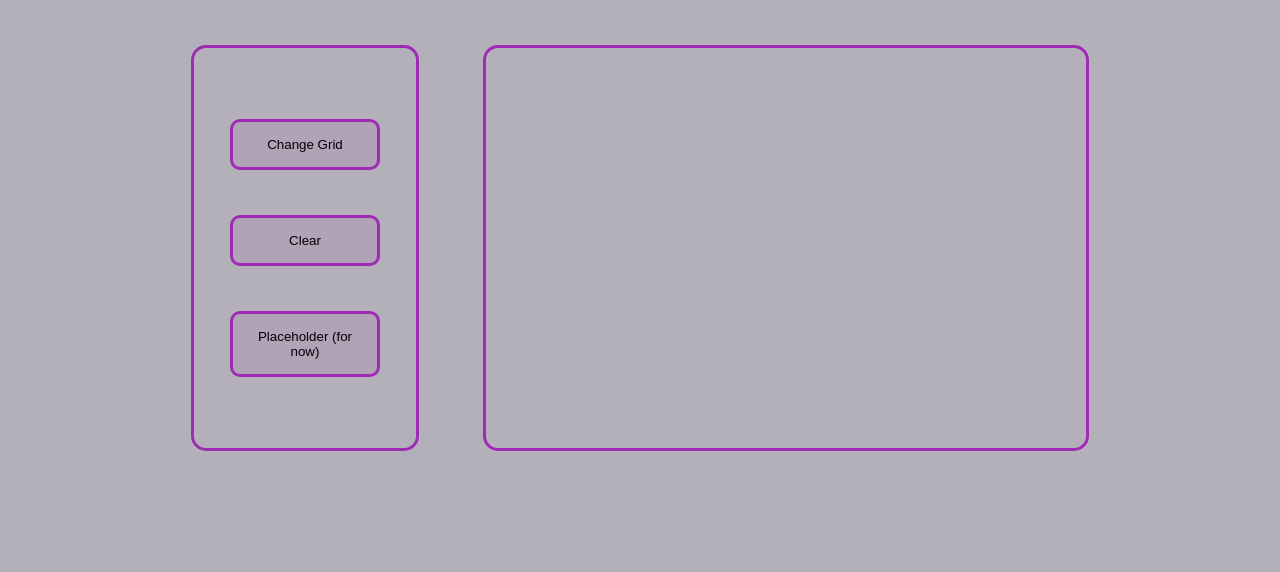
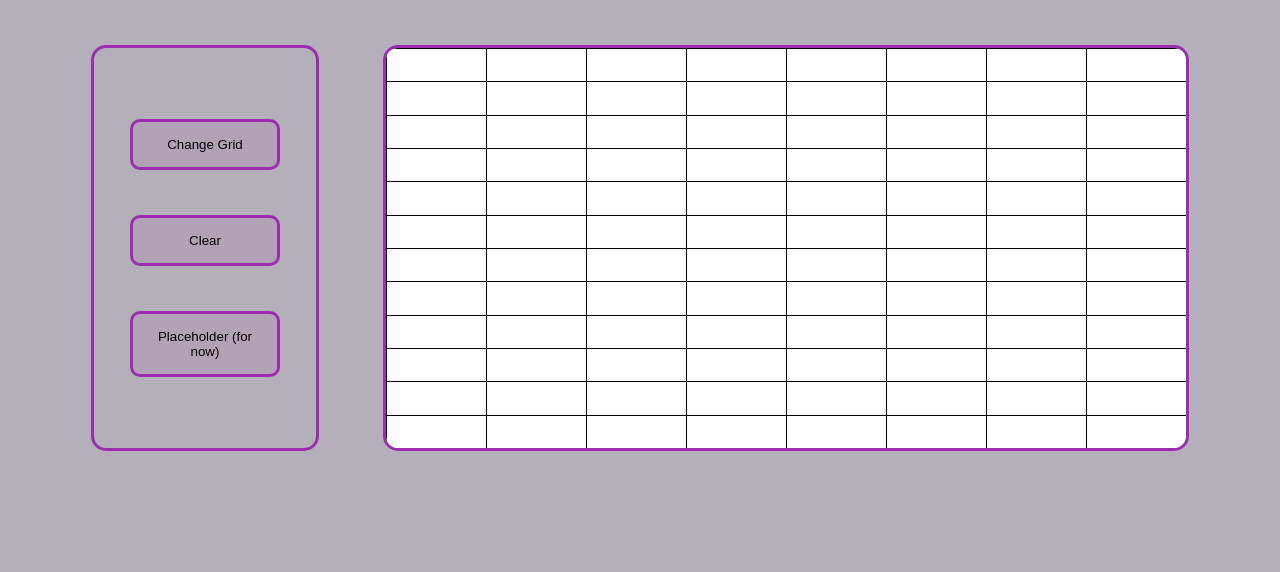
Before and after one commit to Jevinus/etch-a-sketch, a plain HTML site: page index.html in a window 1280 px wide. Shown: the part 228-800 px from the top of the page. Drawn offline with Linux system fonts and the light colour scheme; a web font is replaced by a local one.

Commit message:
Added reset button

```diff
--- a/index.html
+++ b/index.html
@@ -19,13 +19,108 @@
   <div class="flex">
 
     <div id="grid_container">
-
+      <div class="grid"></div>
+      <div class="grid"></div>
+      <div class="grid"></div>
+      <div class="grid"></div>
+      <div class="grid"></div>
+      <div class="grid"></div>
+      <div class="grid"></div>
+      <div class="grid"></div>
+      <div class="grid"></div>
+      <div class="grid"></div>
+      <div class="grid"></div>
+      <div class="grid"></div>
+      <div class="grid"></div>
+      <div class="grid"></div>
+      <div class="grid"></div>
+      <div class="grid"></div>
+      <div class="grid"></div>
+      <div class="grid"></div>
+      <div class="grid"></div>
+      <div class="grid"></div>
+      <div class="grid"></div>
+      <div class="grid"></div>
+      <div class="grid"></div>
+      <div class="grid"></div>
+      <div class="grid"></div>
+      <div class="grid"></div>
+      <div class="grid"></div>
+      <div class="grid"></div>
+      <div class="grid"></div>
+      <div class="grid"></div>
+      <div class="grid"></div>
+      <div class="grid"></div>
+      <div class="grid"></div>
+      <div class="grid"></div>
+      <div class="grid"></div>
+      <div class="grid"></div>
+      <div class="grid"></div>
+      <div class="grid"></div>
+      <div class="grid"></div>
+      <div class="grid"></div>
+      <div class="grid"></div>
+      <div class="grid"></div>
+      <div class="grid"></div>
+      <div class="grid"></div>
+      <div class="grid"></div>
+      <div class="grid"></div>
+      <div class="grid"></div>
+      <div class="grid"></div>
+      <div class="grid"></div>
+      <div class="grid"></div>
+      <div class="grid"></div>
+      <div class="grid"></div>
+      <div class="grid"></div>
+      <div class="grid"></div>
+      <div class="grid"></div>
+      <div class="grid"></div>
+      <div class="grid"></div>
+      <div class="grid"></div>
+      <div class="grid"></div>
+      <div class="grid"></div>
+      <div class="grid"></div>
+      <div class="grid"></div>
+      <div class="grid"></div>
+      <div class="grid"></div>
+      <div class="grid"></div>
+      <div class="grid"></div>
+      <div class="grid"></div>
+      <div class="grid"></div>
+      <div class="grid"></div>
+      <div class="grid"></div>
+      <div class="grid"></div>
+      <div class="grid"></div>
+      <div class="grid"></div>
+      <div class="grid"></div>
+      <div class="grid"></div>
+      <div class="grid"></div>
+      <div class="grid"></div>
+      <div class="grid"></div>
+      <div class="grid"></div>
+      <div class="grid"></div>
+      <div class="grid"></div>
+      <div class="grid"></div>
+      <div class="grid"></div>
+      <div class="grid"></div>
+      <div class="grid"></div>
+      <div class="grid"></div>
+      <div class="grid"></div>
+      <div class="grid"></div>
+      <div class="grid"></div>
+      <div class="grid"></div>
+      <div class="grid"></div>
+      <div class="grid"></div>
+      <div class="grid"></div>
+      <div class="grid"></div>
+      <div class="grid"></div>
+      <div class="grid"></div>
     </div>
 
   <div class="button_div">
     <button id="button" class="grid_selector">Change Grid</button>
 
-    <button id="button" class="clear">Clear</button>
+    <button id="button" class="grid_selector">Clear</button>
 
     <button id="button">Placeholder (for now)</button>
   </div>
--- a/script.js
+++ b/script.js
@@ -3,7 +3,7 @@
 // Create a button allowing for the change of grid color using RGB
 // Add an onclick for the grid divs that changes individual its color
 
-// Dynamic grid function allowing for
+// Dynamic grid function
 function grid() {
   let container = document.getElementById('grid_container');
   let gridInput = prompt("Enter grid size:");
@@ -11,18 +11,16 @@ function grid() {
   for (let i = 0; i <= gridInput; i++) {
     let grid = document.createElement('div');
     grid.className = 'grid';
-    grid.style.backgroundColor = 'white';
-    grid.style.border = '1px solid black';
-    grid.style.overflow = 'hidden';
     container.appendChild(grid);
   }
 
   container.appendChild(grid_container);
 }
 
-// Button to change grid size
+// Grid size button
 let gridButton = document.getElementsByClassName('grid_selector')[0];
 gridButton.addEventListener('click', grid)
+
 // RGB value generator for grid cells
 function gridRGB() {
   const x = Math.floor(Math.random() * 256);
@@ -30,5 +28,17 @@ function gridRGB() {
   const z = Math.floor(Math.random() * 256);
   let RGBcolor = "rgb(" + x + ',' + y + ',' + z + ")"
   console.log(RGBcolor)
+}
 
-}
+// Reset grid
+let clearButton = document.getElementsByClassName('grid_selector')[1];
+clearButton.addEventListener('click', function() {
+  gridInput = 0;
+  let container = document.getElementById('grid_container');
+  container.innerHTML = '';
+});
+
+let gridCells = document.getElementsByClassName('grid')
+gridCells.addEventListener('click', function() {
+  gridCells.style.backgroundcolor = gridRGB();
+});
--- a/styles.css
+++ b/styles.css
@@ -18,7 +18,7 @@ body {
 
 
 .header {
-  width: 800px;
+  width: 1000px;
   padding: 48px;
   margin-top: 86px;
   border: 3px solid rgb(158, 44, 179);
@@ -32,7 +32,7 @@ body {
 #grid_container {
   margin-top: 48px;
   margin-left: 0px;
-  width: 600px;
+  width: 800px;
   height: 400px!important;
   border: 3px solid rgb(158, 44, 179);
   border-radius: 15px;
@@ -44,6 +44,10 @@ body {
 .grid {
   height: 100%;
   width: 100%;
+  background-color: white;
+  border: 1px solid black;
+  cursor: pointer;
+  overflow: hidden;
 }
 
 .grid:hover {
```
